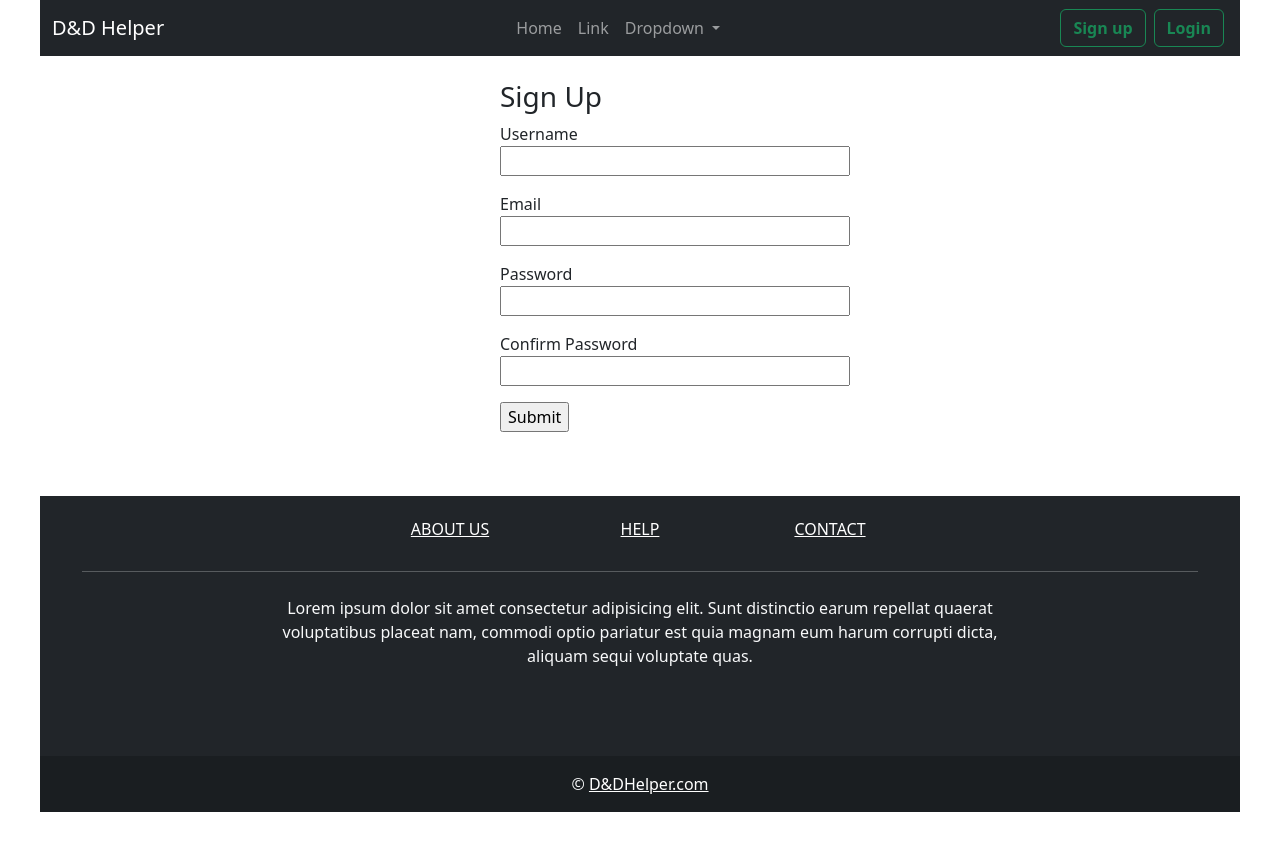
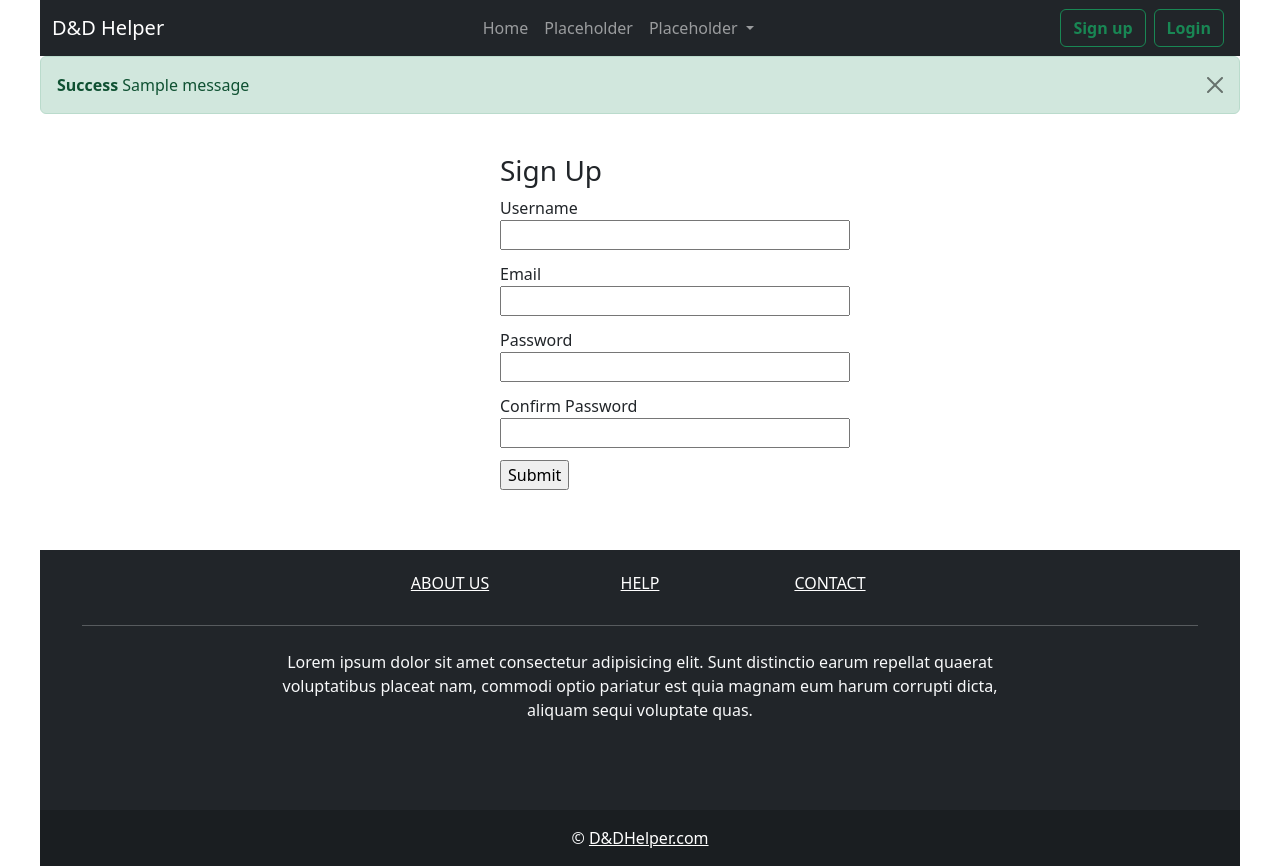
Before and after one commit to Gouldy-C/CT-Week6-Weeklong-project, a Flask app: page /sign-up in a window 1280 px wide. Before the commit the page ends 812 px from the top, so only its background shows below. Run offline with Flask 3, Linux system fonts and the light colour scheme; tables that the repository leaves empty hold one stand-in row (values such as "Sample post"); one stand-in notice (Sample message) is shown.

Commit message:
added db's and login function

```diff
--- a/Config.py
+++ /dev/null
@@ -1,6 +0,0 @@
-import os
-from dotenv import load_dotenv
-
-class Configs:
-    load_dotenv()
-    SECRET_KEY = os.getenv('SECRET_KEY')
--- /dev/null
+++ b/ConfigModule.py
@@ -0,0 +1,5 @@
+import os
+
+class Config:
+    SECRET_KEY = os.environ.get('SECRET_KEY')
+    SQLALCHEMY_DATABASE_URI = os.environ.get('DATABASE_URL')
--- a/app.py
+++ b/app.py
@@ -1,6 +1 @@
 from app import app
-
-
-
-if __name__ == '__main__':
-    app.run(debug=True)
--- a/app/forms.py
+++ b/app/forms.py
@@ -1,12 +1,13 @@
 from flask_wtf import FlaskForm
 from wtforms import StringField, PasswordField, SubmitField, BooleanField
-from wtforms.validators import DataRequired
+from wtforms.validators import DataRequired, EqualTo, Email, Regexp
 
 class SignInForm(FlaskForm):
     email = StringField('Email',
-                            validators=[DataRequired()])
+                            validators=[DataRequired(), Email()])
     password = PasswordField('Password',
-                            validators=[DataRequired()])
+                            validators=[DataRequired(),
+                                        Regexp("^(?=.*?[A-Z])(?=.*?[a-z])(?=.*?[0-9])(?=.*?[#?!@$%^&*-]).{8,}$", message='Must contain at least one of each of the following and at least 8 characters long.<br>A-Z<br>a-z<br>0-9<br>#?!@$%^&*-')])
     remember_me = BooleanField('Remember Me')
     submit = SubmitField('Submit')
 
@@ -14,9 +15,11 @@ class SignUpForm(FlaskForm):
     username = StringField('Username',
                             validators=[DataRequired()])
     email = StringField('Email',
-                            validators=[DataRequired()])
+                            validators=[DataRequired(), Email()])
     password = PasswordField('Password',
-                            validators=[DataRequired()])
+                            validators=[DataRequired(),
+                                        Regexp("^(?=.*?[A-Z])(?=.*?[a-z])(?=.*?[0-9])(?=.*?[#?!@$%^&*-]).{8,}$", message='Must contain at least one of each of the following and at least 8 characters long.<br>A-Z<br>a-z<br>0-9<br>#?!@$%^&*-')])
     password2 = PasswordField('Confirm Password ',
-                            validators=[DataRequired()])
+                            validators=[DataRequired(),
+                                        EqualTo('password', message='Your passwords did not match, please try again.')])
     submit = SubmitField('Submit')
--- a/app/routes.py
+++ b/app/routes.py
@@ -1,7 +1,9 @@
 from app import app
-from flask import render_template
+from flask import render_template, flash, redirect, request, url_for
 from app.forms import SignInForm, SignUpForm
+from app.models import User, Characters
 
+loged_user = None
 
 @app.route('/')
 def index():
@@ -9,14 +11,39 @@ def index():
 
 @app.route('/sign-up', methods=['GET','POST'])
 def signup():
+    global loged_user
     form = SignUpForm()
+    if form.validate_on_submit():
+        username = form.username.data
+        email = form.email.data
+        try:
+            user = User(username=username, email=email)
+            user.hash_password(form.password.data)
+            user.commit()
+            flash(f'Account with username: {username} successfully created.', category='success')
+            loged_user = user
+            return redirect(url_for('user_home'))
+        except:
+            flash(f'Email or Username already taken, please try again', category='warning')
     return render_template('signup.jinja', title='Sign Up', form=form)
 
 @app.route('/sign-in', methods=['GET','POST'])
 def signin():
+    global loged_user
     form = SignInForm()
+    if form.validate_on_submit():
+        email = form.email.data
+        user = User.query.filter_by(email=email).first()
+        if user and user.check_password(form.password.data):
+            flash(f'{user.email} logged in successfully', category='success')
+            loged_user = user
+            return redirect(url_for('user_home'))
+        else:
+            flash('Incorrect login information, please try again', category='warning')
     return render_template('signin.jinja', title='Sign In', form=form)
 
-@app.route('/<username>')
+@app.route('/user')
 def user_home():
-    return render_template('user_homepage.jinja')
+    global loged_user
+    username = loged_user.username
+    return render_template('user_homepage.jinja', username=username)
--- a/app/static/base.css
+++ b/app/static/base.css
@@ -2,7 +2,8 @@ body {
   margin: 0;
   padding: 0;
   box-sizing: border-box;
-  font-family: system-ui, -apple-system, BlinkMacSystemFont, 'Segoe UI', Roboto, Oxygen, Ubuntu, Cantarell, 'Open Sans', 'Helvetica Neue', sans-serif;
+  font-family: system-ui, -apple-system, BlinkMacSystemFont, "Segoe UI", Roboto,
+    Oxygen, Ubuntu, Cantarell, "Open Sans", "Helvetica Neue", sans-serif;
 }
 
 .max-width1200 {
@@ -12,3 +13,17 @@ body {
 .min-width-form {
   max-width: min(95%, 280px);
 }
+
+.errors > li {
+  padding: 0;
+  margin: 0;
+  font-size: small;
+}
+
+.errors {
+  margin-bottom: 0;
+}
+
+form > div {
+  margin-bottom: 0.75em;
+}
--- /dev/null
+++ b/app/templates/alerts.jinja
@@ -0,0 +1,8 @@
+{% with messages = get_flashed_messages(with_categories=true) %}
+{% for category, message in messages %}
+  <div class="alert alert-{{ category }} alert-dismissible fade show" role="alert">
+    <strong>{{ category.title() }}</strong> {{ message }}
+    <button type="button" class="btn-close" data-bs-dismiss="alert" aria-label="Close"></button>
+  </div>
+{% endfor %}
+{% endwith %}
--- a/app/templates/base.jinja
+++ b/app/templates/base.jinja
@@ -15,109 +15,11 @@
 </head>
 <body>
   <div class="max-width1200 mx-auto d-flex flex-column min-vh-100">
-    <nav class="navbar sticky-top navbar-expand-md navbar-dark bg-dark">
-      <div class="container-fluid">
-        <a class="navbar-brand" href="#">D&D Helper</a>
-        <button class="navbar-toggler" type="button" data-bs-toggle="collapse" data-bs-target="#navbarSupportedContent" aria-controls="navbarSupportedContent" aria-expanded="false" aria-label="Toggle navigation">
-          <span class="navbar-toggler-icon"></span>
-        </button>
-        <div class="collapse navbar-collapse" id="navbarSupportedContent">
-          <ul class="navbar-nav mx-auto align-middle">
-            <li class="nav-item">
-              <a class="nav-link" aria-current="page" href="#">Home</a>
-            </li>
-            <li class="nav-item">
-              <a class="nav-link" href="#">Link</a>
-            </li>
-            <li class="nav-item dropdown">
-              <a class="nav-link dropdown-toggle" href="#" id="navbarDropdown" role="button" data-bs-toggle="dropdown" aria-expanded="false">
-                Dropdown
-              </a>
-              <ul class="dropdown-menu" aria-labelledby="navbarDropdown">
-                <li><a class="dropdown-item" href="#">Action</a></li>
-                <li><a class="dropdown-item" href="#">Another action</a></li>
-                <li><hr class="dropdown-divider"></li>
-                <li><a class="dropdown-item" href="#">Something else here</a></li>
-              </ul>
-            </li>
-          </ul>
-          <a href="/sign-up">
-          <button class="btn btn-outline-success mx-1 my-0 fw-bold">Sign up</button>
-          </a>
-          <a href="/sign-in">
-          <button class="btn btn-outline-success mx-1 my-0 fw-bold">Login</button>
-          </a>
-        </div>
-      </div>
-    </nav>
+    {% include "./navbar.jinja" %}
+    {% include "./alerts.jinja" %}
     {% block content %} {% endblock %}
-    <div class="container-fluid max-width1200 px-0 mt-auto">
-      <footer class="text-center text-light bg-dark mt-auto">
-        <div class="container">
-          <section class="mt-4">
-            <div class="row text-center d-flex justify-content-center pt-4">
-              <div class="col-md-2">
-                <h6 class="text-uppercase font-weight-bold">
-                  <a href="#!" class="text-white">About us</a>
-                </h6>
-              </div>
-              <div class="col-md-2">
-                <h6 class="text-uppercase font-weight-bold">
-                  <a href="#!" class="text-white">Help</a>
-                </h6>
-              </div>
-              <div class="col-md-2">
-                <h6 class="text-uppercase font-weight-bold">
-                  <a href="#!" class="text-white">Contact</a>
-                </h6>
-              </div>
-            </div>
-          </section>
-
-          <hr class="my-4" />
-          <section class="mb-4">
-            <div class="row d-flex justify-content-center">
-              <div class="col-lg-8">
-                <p>
-                  Lorem ipsum dolor sit amet consectetur adipisicing elit. Sunt
-                  distinctio earum repellat quaerat voluptatibus placeat nam,
-                  commodi optio pariatur est quia magnam eum harum corrupti
-                  dicta, aliquam sequi voluptate quas.
-                </p>
-              </div>
-            </div>
-          </section>
-          <section class="text-center mb-4">
-            <a href="" class="text-white me-4">
-              <i class="fab fa-facebook-f"></i>
-            </a>
-            <a href="" class="text-white me-4">
-              <i class="fab fa-twitter"></i>
-            </a>
-            <a href="" class="text-white me-4">
-              <i class="fab fa-google"></i>
-            </a>
-            <a href="" class="text-white me-4">
-              <i class="fab fa-instagram"></i>
-            </a>
-            <a href="" class="text-white me-4">
-              <i class="fab fa-linkedin"></i>
-            </a>
-            <a href="" class="text-white me-4">
-              <i class="fab fa-github"></i>
-            </a>
-          </section>
-        </div>
-        <div
-          class="text-center p-3"
-          style="background-color: rgba(0, 0, 0, 0.2)">
-          ©
-          <a class="text-white" href="#">
-          D&DHelper.com</a>
-        </div>
-      </footer>
-    </div>
+    {% include "./footer.jinja" %}
   </div>
-    <script src="https://cdn.jsdelivr.net/npm/bootstrap@5.2.3/dist/js/bootstrap.bundle.min.js" integrity="sha384-kenU1KFdBIe4zVF0s0G1M5b4hcpxyD9F7jL+jjXkk+Q2h455rYXK/7HAuoJl+0I4" crossorigin="anonymous"></script>
+  <script src="https://cdn.jsdelivr.net/npm/bootstrap@5.2.3/dist/js/bootstrap.bundle.min.js" integrity="sha384-kenU1KFdBIe4zVF0s0G1M5b4hcpxyD9F7jL+jjXkk+Q2h455rYXK/7HAuoJl+0I4" crossorigin="anonymous"></script>
 </body>
 </html>
--- /dev/null
+++ b/app/templates/footer.jinja
@@ -0,0 +1,66 @@
+<div class="container-fluid max-width1200 px-0 mt-auto">
+      <footer class="text-center text-light bg-dark mt-auto">
+        <div class="container">
+          <section class="mt-4">
+            <div class="row text-center d-flex justify-content-center pt-4">
+              <div class="col-md-2">
+                <h6 class="text-uppercase font-weight-bold">
+                  <a href="/" class="text-white">About us</a>
+                </h6>
+              </div>
+              <div class="col-md-2">
+                <h6 class="text-uppercase font-weight-bold">
+                  <a href="/" class="text-white">Help</a>
+                </h6>
+              </div>
+              <div class="col-md-2">
+                <h6 class="text-uppercase font-weight-bold">
+                  <a href="/" class="text-white">Contact</a>
+                </h6>
+              </div>
+            </div>
+          </section>
+
+          <hr class="my-4" />
+          <section class="mb-4">
+            <div class="row d-flex justify-content-center">
+              <div class="col-lg-8">
+                <p>
+                  Lorem ipsum dolor sit amet consectetur adipisicing elit. Sunt
+                  distinctio earum repellat quaerat voluptatibus placeat nam,
+                  commodi optio pariatur est quia magnam eum harum corrupti
+                  dicta, aliquam sequi voluptate quas.
+                </p>
+              </div>
+            </div>
+          </section>
+          <section class="text-center mb-4">
+            <a href="" class="text-white me-4">
+              <i class="fab fa-facebook-f"></i>
+            </a>
+            <a href="" class="text-white me-4">
+              <i class="fab fa-twitter"></i>
+            </a>
+            <a href="" class="text-white me-4">
+              <i class="fab fa-google"></i>
+            </a>
+            <a href="" class="text-white me-4">
+              <i class="fab fa-instagram"></i>
+            </a>
+            <a href="" class="text-white me-4">
+              <i class="fab fa-linkedin"></i>
+            </a>
+            <a href="" class="text-white me-4">
+              <i class="fab fa-github"></i>
+            </a>
+          </section>
+        </div>
+        <div
+          class="text-center p-3"
+          style="background-color: rgba(0, 0, 0, 0.2)">
+          ©
+          <a class="text-white" href="#">
+          D&DHelper.com</a>
+        </div>
+      </footer>
+    </div>
--- /dev/null
+++ b/app/templates/navbar.jinja
@@ -0,0 +1,35 @@
+<nav class="navbar sticky-top navbar-expand-md navbar-dark bg-dark">
+      <div class="container-fluid">
+        <a class="navbar-brand" href="./index">D&D Helper</a>
+        <button class="navbar-toggler" type="button" data-bs-toggle="collapse" data-bs-target="#navbarSupportedContent" aria-controls="navbarSupportedContent" aria-expanded="false" aria-label="Toggle navigation">
+          <span class="navbar-toggler-icon"></span>
+        </button>
+        <div class="collapse navbar-collapse" id="navbarSupportedContent">
+          <ul class="navbar-nav mx-auto align-middle">
+            <li class="nav-item">
+              <a class="nav-link" aria-current="page" href="/">Home</a>
+            </li>
+            <li class="nav-item">
+              <a class="nav-link" href="#">Placeholder</a>
+            </li>
+            <li class="nav-item dropdown">
+              <a class="nav-link dropdown-toggle" href="#" id="navbarDropdown" role="button" data-bs-toggle="dropdown" aria-expanded="false">
+                Placeholder
+              </a>
+              <ul class="dropdown-menu" aria-labelledby="navbarDropdown">
+                <li><a class="dropdown-item" href="#">Placeholder</a></li>
+                <li><a class="dropdown-item" href="#">Placeholder</a></li>
+                <li><hr class="dropdown-divider"></li>
+                <li><a class="dropdown-item" href="#">Placeholder</a></li>
+              </ul>
+            </li>
+          </ul>
+          <a href="/sign-up">
+          <button class="btn btn-outline-success mx-1 my-0 fw-bold">Sign up</button>
+          </a>
+          <a href="/sign-in">
+          <button class="btn btn-outline-success mx-1 my-0 fw-bold">Login</button>
+          </a>
+        </div>
+      </div>
+    </nav>
--- a/app/templates/signup.jinja
+++ b/app/templates/signup.jinja
@@ -1,26 +1,56 @@
 {% extends 'base.jinja' %}
 {% block content %}
-{{ form.hidden_tag() }}
   <div class="width-100 my-4">
     <div class="mx-auto min-width-form">
       <h3>Sign Up</h3>
-      <p>
+      <form action="" method="POST" novalidate>
+      {{ form.hidden_tag() }}
+        <div>
           {{ form.username.label }}<br>
           {{ form.username (size=32) }}
-      </p>
-      <p>
+          {% if form.username.errors %}
+            <ul class="errors">
+              {% for error in form.username.errors %}
+                <li>{{ error }}</li>
+              {% endfor %}
+            </ul>
+          {% endif %}
+        </div>
+        <div>
           {{ form.email.label }}<br>
           {{ form.email (size=32) }}
-      </p>
-      <p>
+          {% if form.email.errors %}
+            <ul class="errors">
+              {% for error in form.email.errors %}
+                <li>{{ error }}</li>
+              {% endfor %}
+            </ul>
+          {% endif %}
+        </div>
+        <div>
           {{ form.password.label }}<br>
           {{ form.password (size=32) }}
-      </p>
-      <p>
+          {% if form.password.errors %}
+            <ul class="errors">
+              {% for error in form.password.errors %}
+                <li>{{ error }}</li>
+              {% endfor %}
+            </ul>
+          {% endif %}
+        </div>
+        <div>
           {{ form.password2.label }}<br>
           {{ form.password2 (size=32) }}
-      </p>
-      <p> {{ form.submit() }} </p>
+          {% if form.password2.errors %}
+            <ul class="errors">
+              {% for error in form.password2.errors %}
+                <li>{{ error }}</li>
+              {% endfor %}
+            </ul>
+          {% endif %}
+        </div>
+        <div> {{ form.submit() }} </div>
+      </form>
     </div>
   </div>
 {% endblock content %}
--- a/app/templates/user_homepage.jinja
+++ b/app/templates/user_homepage.jinja
@@ -0,0 +1,4 @@
+{% extends 'base.jinja' %}
+{% block content %}
+<h3>{{ username }} Home Page</h3>
+{% endblock content %}
```
Also changed, not shown: app/__init__.py (+7 -4 lines), app/models.py (added, +35 -0 lines), app/templates/signin.jinja (+17 -1 lines), requirements.txt (+6 -42 lines), 1 other file.
